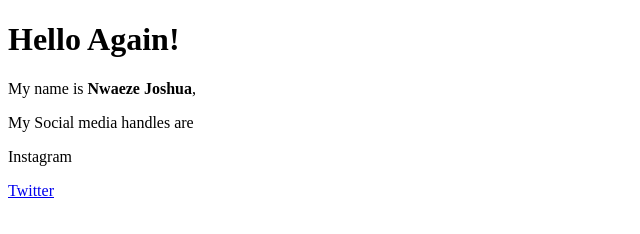
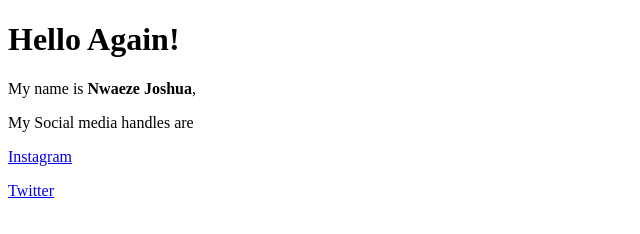
Before and after one commit to Joshclone/IG4Zuri3, a plain HTML site: page contacts.html in a window 1280 px wide. Shown: the full height of the page, 0-640 px from the left. Drawn offline with Linux system fonts and the light colour scheme.

Commit message:
Update contacts.html

```diff
--- a/contacts.html
+++ b/contacts.html
@@ -10,7 +10,7 @@
         <h1>Hello Again! </h1>
         <p>My name is <b>Nwaeze Joshua</b>,  </p>
         <p> My Social media handles are</p>
-        <p> Instagram</p>
+        <p> <a href="http://instagram.com/joshclone"> Instagram </a></p>
         <a href="http://twitter.com/Joshclone2"> Twitter </a>
     </div>
 </body>
```
